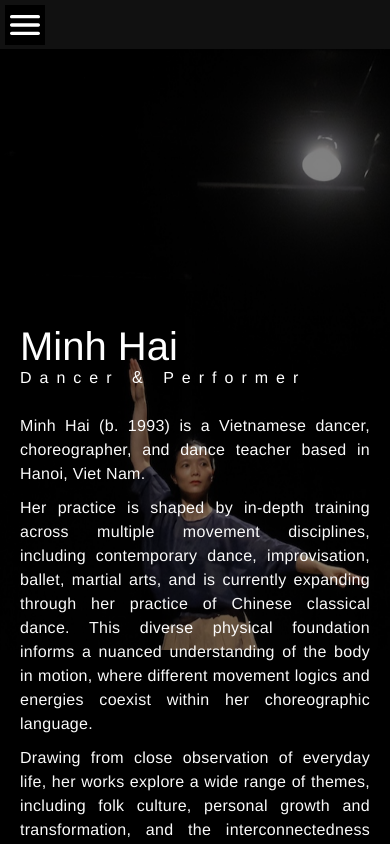
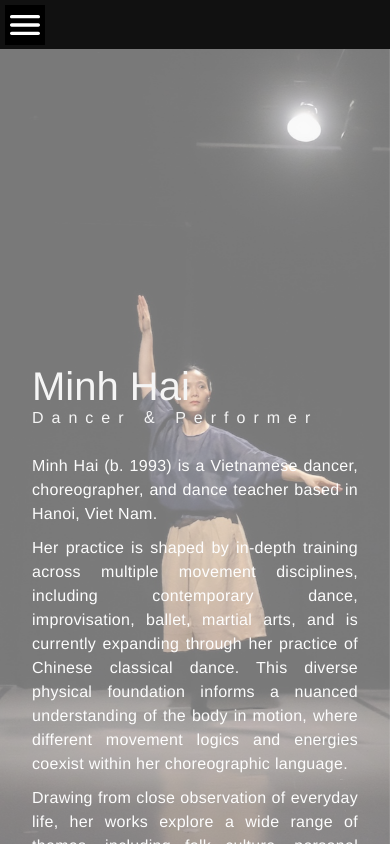
Before and after one commit to Hai-Minh/Hai-Minh.github.io, a Next.js app: page / in a window 390 px wide. Built offline with nearby package versions, Linux system fonts and the light colour scheme.

Commit message:
feat: update home page image

```diff
--- a/src/pages/index.js
+++ b/src/pages/index.js
@@ -1,8 +1,6 @@
 import Image from "next/image";
+import SideNavigation from "@/components/side-nav";
 import styles from "@/styles/Home.module.scss";
-import WordAWoman from "@/components/word-a-woman";
-import SideNavigation from "@/components/side-nav";
-
 
 export default function Home() {
 
@@ -17,7 +15,6 @@ export default function Home() {
               fill
               sizes="(max-width: 768px) 80vw, (max-width: 1200px) 48vw, 33vw"
               priority
-              quality={100}
             />
           </div>
           <div className={styles.title}>
--- a/src/styles/Home.module.scss
+++ b/src/styles/Home.module.scss
@@ -1,23 +1,17 @@
 .container {
-    background: #000;
+    background: #f5f5f5;
 };
 
 .content {
     position: relative;
-    margin: auto;
-    width: 80%;
-    height: 650px;
+    height: 100vh;
 }
 
 .background {
-    position: relative;
-    height: 100%;
-    overflow: hidden;
 
     & > img {
         object-fit: cover;
-        object-position: center 120px;
-        transform: scale(1.5, 1.5);
+        object-position: center center;
         opacity: 0;
         animation: fadeIn 2s ease-in 0.5s forwards, fadeOut 2s ease-in 3.5s forwards;
     }
@@ -26,9 +20,9 @@
 .title {
     position: absolute;
     top: 50%;
-    left: 0;
-    color: #fff;
-    transform: translate(0, -40px);
+    left: 0%;
+    color: #f5f5f5;
+    transform: translate(64px, 0);
     opacity: 0;
     animation: fadeIn 2s ease-in 2s forwards;
 
@@ -44,8 +38,9 @@
 
 .info {
     position: absolute;
-    top: calc(50% + 100px);
+    top: calc(50% + 150px);
     left: 0;
+    padding: 0 64px;
     opacity: 0;
     animation: fadeIn 2s ease-in 3.5s forwards;
 
@@ -84,6 +79,25 @@
     100% { opacity: 0.5; }
 }
 
+@media only screen and (max-width: 1024px) {
+    .title {
+        transform: translate(32px, 0);
+
+        & > p {
+            font-size: 54px;
+        }
+
+        & > p + p {
+            font-size: 18px;
+            letter-spacing: 12px;
+        }
+    }
+
+    .info {
+        padding: 0 32px;
+    }
+}
+
 @media only screen and (max-width: 768px) {
     .container {
         height: 100vh;
@@ -100,7 +114,6 @@
     }
 
     .title {
-        padding: 0 20px;
         top: 364px;
 
         & > p {
@@ -114,8 +127,8 @@
     }
 
     .info {
-        top: 414px;
-        padding: 0 20px;
+        top: 454px;
+        padding: 0 32px;
 
         & > p {
             font-size: 16px;
--- a/src/styles/globals.css
+++ b/src/styles/globals.css
@@ -5,15 +5,6 @@
     font-family: Helvetica, sans-serif;
 }
 
-html {
-    background: #000;
+a {
+    color: #f5f5f5;
 }
-
-body {
-    max-width: 1200px;
-    margin: 0 auto;
-}
-
-a {
-    color: #fff;
-}
```
